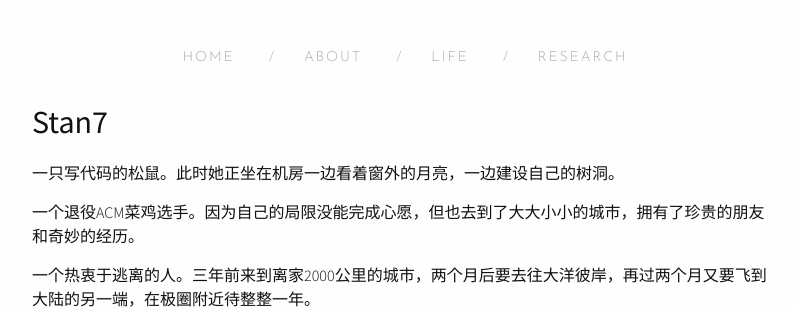
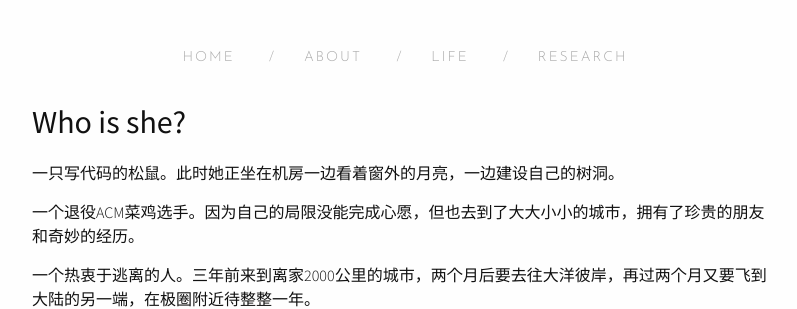
Before and after one commit to Stan7s/stan7s.github.io, a Jekyll site: the page built from about.md, in a window 1280 px wide. Shown: the part 204-513 px from the top of the page, without its empty margins (238-1035 px from the left). Built offline with Jekyll 4.4.1, drawn with Linux system fonts in a browser that asks for light colours; nearby versions of some CDN libraries.

Commit message:
Update about.md

```diff
--- a/about.md
+++ b/about.md
@@ -4,7 +4,7 @@ title : About
 permalink: /about/
 ---
 
-<h2>Stan7</h2>
+<h2>Who is she?</h2>
 
 一只写代码的松鼠。此时她正坐在机房一边看着窗外的月亮，一边建设自己的树洞。
 
```
